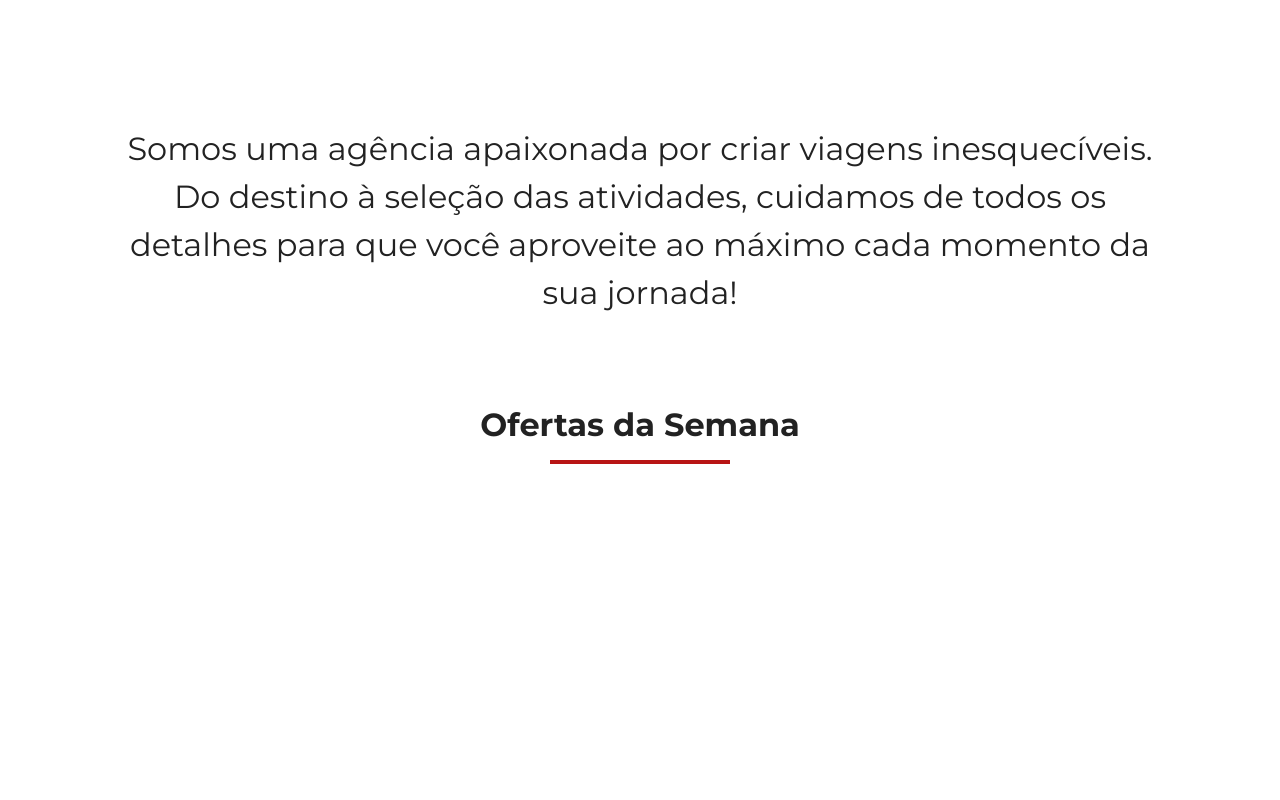
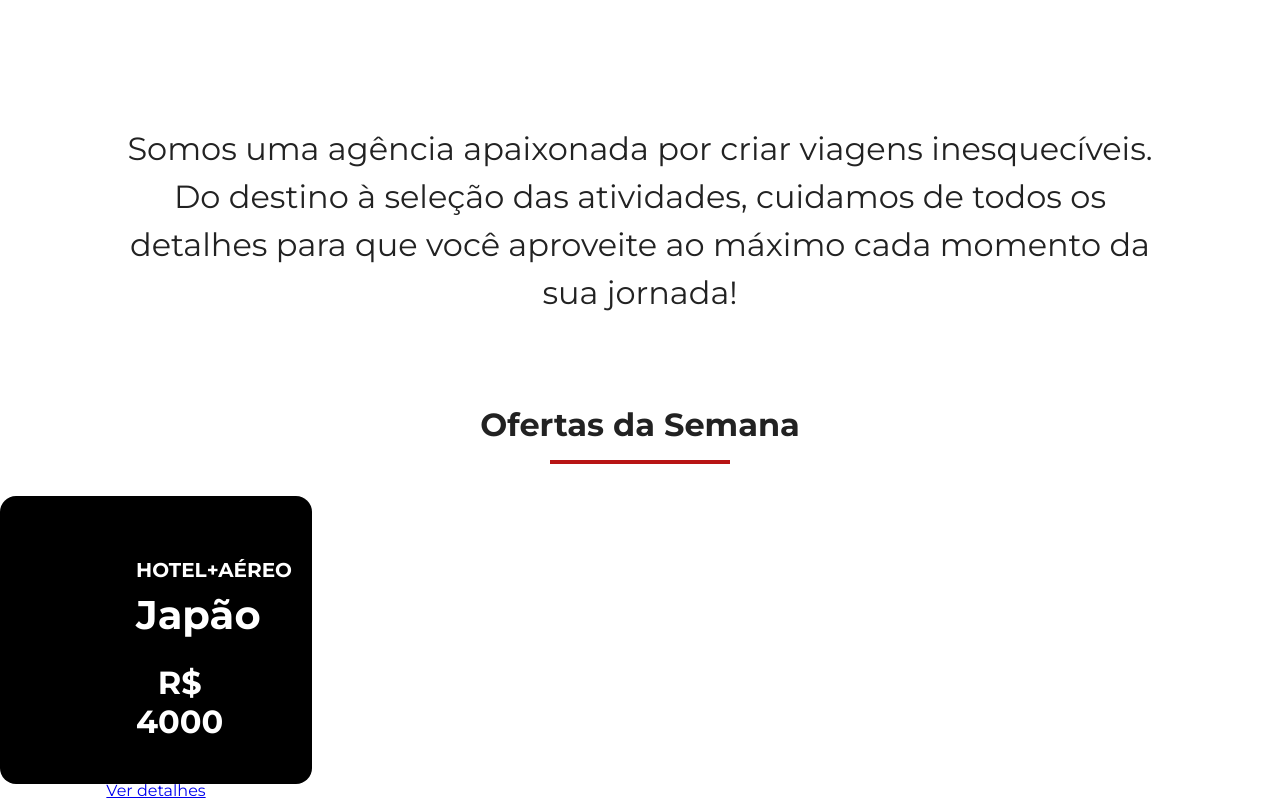
Before and after one commit to Danieeltrindade/jornada-viagens, a plain HTML site: page index.html in a window 1280 px wide. Shown: the part 723-1523 px from the top of the page. Before the commit the page ends 1219 px from the top, so only its background shows below. Drawn offline with Linux system fonts and the light colour scheme.

Commit message:
Cria estrutura do card de oferta

```diff
--- a/css/offers.css
+++ b/css/offers.css
@@ -0,0 +1,33 @@
+.card {
+    color: var(--text-secondary-color);
+    background-color: black;
+    width: 312px;
+    height: 288px;
+    box-sizing: border-box;
+    padding: 24px 16px;
+    border-radius: 16px;
+    text-align: center;
+}
+
+.card header{
+    display: block;
+    background-color: transparent;
+    position: static;
+}
+
+.card header p {
+    font-size: 20px;
+    font-weight: var(--title-weight);
+}
+
+.card header h3 {
+    font-size: 40px;
+    font-weight: var(--title-weight);
+    margin: 8px 0 0;
+}
+
+.card header span {
+    font-size: 32px;
+    margin-top: 24px;
+    display: inline-block;
+}
--- a/index.html
+++ b/index.html
@@ -57,6 +57,20 @@
         <h2>Ofertas da Semana</h2>
         <hr>
       </div>
+      <div class="offers-cards">
+        <article class="card">
+          <header>
+            <p>HOTEL+AÉREO</p>
+              <h3>
+                Japão<br>
+              <span>R$ 4000</span>
+              </h3>
+          </header>
+          <footer>
+            <a href="#" class="button">Ver detalhes</a>
+          </footer>
+        </article>
+      </div>
     </section>
     <!-- <section class="categories">
       <div class="section-title">
```
